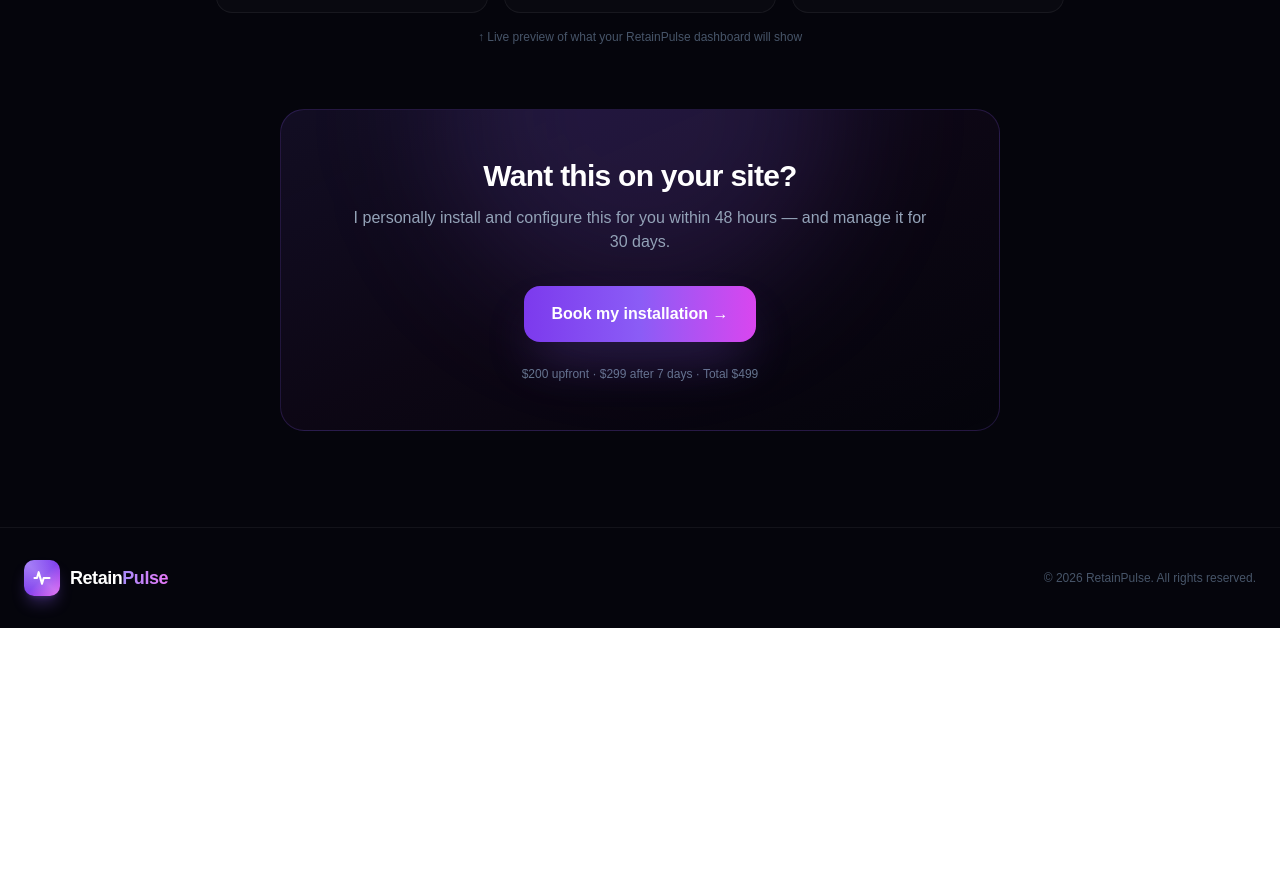
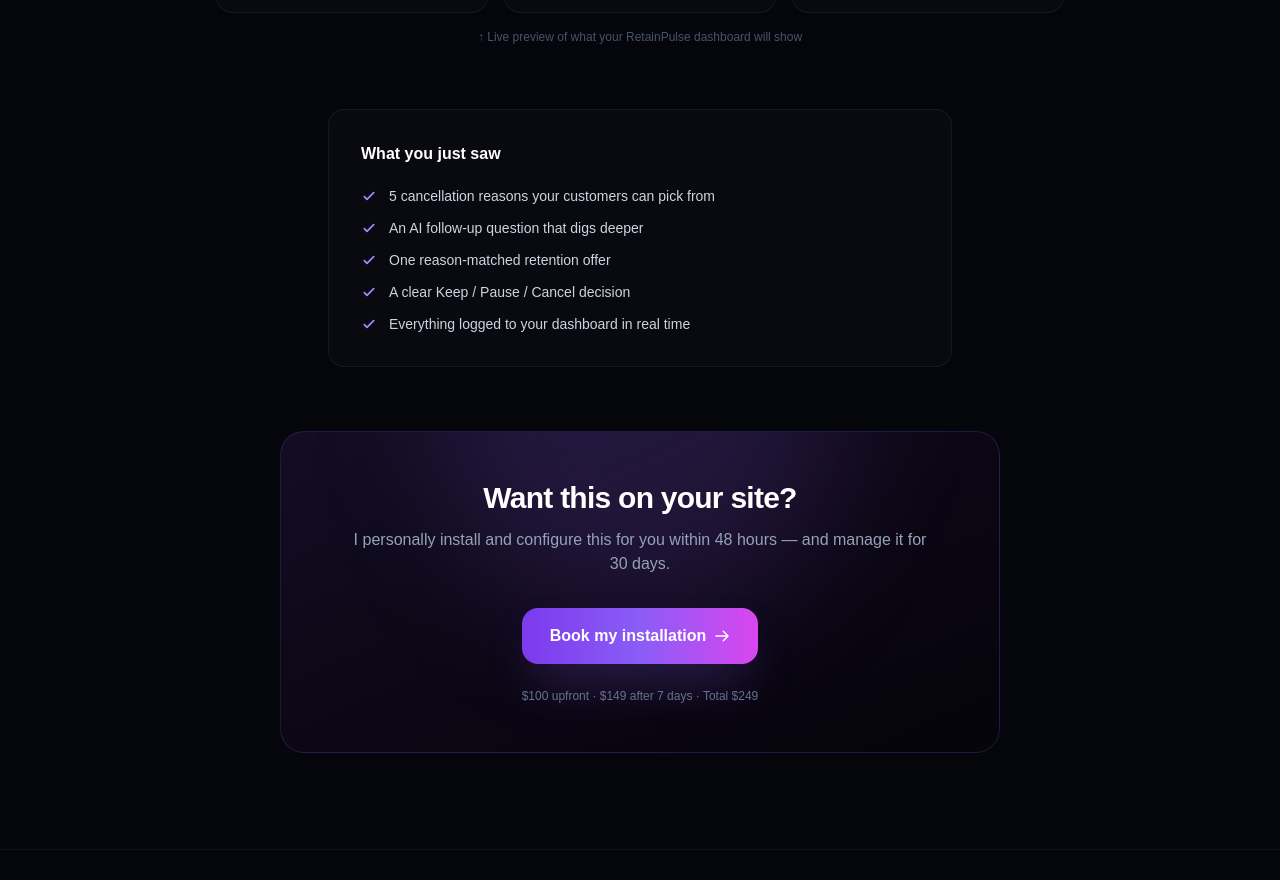
Before and after one commit to owikawa01-a11y/churnguard, a Next.js app: page /demo in a window 1280 px wide. Shown: the part 830-1710 px from the top of the page. Before the commit the page ends 1458 px from the top, so only its background shows below. Built offline with nearby package versions, Linux system fonts and the light colour scheme.

Commit message:
fix: demo page CTA now points to /book

```diff
--- a/app/demo/page.js
+++ b/app/demo/page.js
@@ -1,6 +1,6 @@
 "use client";
 
-import { useState, useEffect } from 'react';
+import { useState } from 'react';
 import Link from 'next/link';
 
 // ===========================================
@@ -21,13 +21,27 @@ const Logo = () => (
 );
 
 // ===========================================
+//  Icons
+// ===========================================
+const IconArrowRight = () => (
+  <svg className="w-4 h-4" fill="none" stroke="currentColor" viewBox="0 0 24 24" strokeWidth={2.2}>
+    <path strokeLinecap="round" strokeLinejoin="round" d="M14 5l7 7m0 0l-7 7m7-7H3" />
+  </svg>
+);
+
+const IconCheck = () => (
+  <svg className="w-4 h-4" fill="none" stroke="currentColor" viewBox="0 0 24 24" strokeWidth={2.5}>
+    <path strokeLinecap="round" strokeLinejoin="round" d="M5 13l4 4L19 7" />
+  </svg>
+);
+
+// ===========================================
 //  Main Component
 // ===========================================
 export default function DemoPage() {
-  const [widgetReady, setWidgetReady] = useState(false);
+  const [showWidget, setShowWidget] = useState(false);
 
-  // Set config + preload widget on mount
-  useEffect(() => {
+  const loadWidget = () => {
     window.RetainPulseConfig = {
       publicKey: '3a11005ef9ac7874bd34c67a',
       customerEmail: 'demo@customer.com',
@@ -36,27 +50,16 @@ export default function DemoPage() {
     };
 
     if (window.RetainPulse) {
-      setWidgetReady(true);
+      window.RetainPulse.show();
       return;
     }
 
     const script = document.createElement('script');
     script.src = '/widget.js';
     script.onload = () => {
-      if (window.RetainPulse) setWidgetReady(true);
-    };
-    script.onerror = () => {
-      console.error('[Demo] Failed to load widget.js');
+      if (window.RetainPulse) window.RetainPulse.show();
     };
     document.body.appendChild(script);
-  }, []);
-
-  const openWidget = () => {
-    if (window.RetainPulse) {
-      window.RetainPulse.show();
-    } else {
-      console.error('[Demo] Widget not loaded yet');
-    }
   };
 
   return (
@@ -104,14 +107,13 @@ export default function DemoPage() {
           </p>
 
           <button
-            onClick={openWidget}
-            disabled={!widgetReady}
-            className="group relative px-10 py-5 rounded-2xl text-lg font-bold text-white overflow-hidden transition-transform hover:scale-[1.03] active:scale-95 shadow-2xl shadow-violet-500/40 disabled:opacity-70 disabled:cursor-wait"
+            onClick={loadWidget}
+            className="group relative px-10 py-5 rounded-2xl text-lg font-bold text-white overflow-hidden transition-transform hover:scale-[1.03] active:scale-95 shadow-2xl shadow-violet-500/40"
           >
             <div className="absolute inset-0 bg-gradient-to-r from-violet-600 via-violet-500 to-fuchsia-500"></div>
             <div className="absolute inset-0 opacity-0 group-hover:opacity-100 bg-gradient-to-r from-fuchsia-500 via-violet-500 to-violet-600 transition-opacity duration-300"></div>
             <span className="relative flex items-center gap-3">
-              {widgetReady ? '🧪 Try the live demo' : '⏳ Loading demo...'}
+              🧪 Try the live demo
             </span>
           </button>
 
@@ -146,6 +148,37 @@ export default function DemoPage() {
           </p>
         </section>
 
+        {/* ═══════ What You Saw ═══════ */}
+        <section className="max-w-2xl mx-auto px-6 pb-16">
+          <div className="rounded-2xl bg-white/[0.02] border border-white/[0.06] p-6 md:p-8">
+            <h3 className="text-base font-semibold text-white mb-5">
+              What you just saw
+            </h3>
+            <ul className="space-y-3 text-sm text-slate-300">
+              <li className="flex gap-3">
+                <span className="mt-0.5 flex-shrink-0 text-violet-400"><IconCheck /></span>
+                <span>5 cancellation reasons your customers can pick from</span>
+              </li>
+              <li className="flex gap-3">
+                <span className="mt-0.5 flex-shrink-0 text-violet-400"><IconCheck /></span>
+                <span>An AI follow-up question that digs deeper</span>
+              </li>
+              <li className="flex gap-3">
+                <span className="mt-0.5 flex-shrink-0 text-violet-400"><IconCheck /></span>
+                <span>One reason-matched retention offer</span>
+              </li>
+              <li className="flex gap-3">
+                <span className="mt-0.5 flex-shrink-0 text-violet-400"><IconCheck /></span>
+                <span>A clear Keep / Pause / Cancel decision</span>
+              </li>
+              <li className="flex gap-3">
+                <span className="mt-0.5 flex-shrink-0 text-violet-400"><IconCheck /></span>
+                <span>Everything logged to your dashboard in real time</span>
+              </li>
+            </ul>
+          </div>
+        </section>
+
         {/* ═══════ CTA Section ═══════ */}
         <section className="max-w-3xl mx-auto px-6 pb-24">
           <div className="relative p-8 md:p-12 rounded-3xl bg-gradient-to-br from-violet-500/[0.10] via-fuchsia-500/[0.04] to-transparent border border-violet-500/20 overflow-hidden">
@@ -161,17 +194,21 @@ export default function DemoPage() {
               </p>
 
               <div className="flex flex-col sm:flex-row items-center justify-center gap-3">
-                <a
-                  href="mailto:Retainpulse+akamss001@gmail.com?subject=Interested%20in%20RetainPulse%20installation&body=Hi%2C%0A%0AI%20saw%20the%20RetainPulse%20demo%20and%20I'm%20interested%20in%20learning%20more.%0A%0AMy%20SaaS%3A%20%0AMy%20MRR%20range%3A%20%0A%0AThanks!"
-                  className="group relative px-7 py-4 rounded-2xl text-base font-semibold text-white overflow-hidden transition-transform hover:scale-[1.02] active:scale-95 shadow-2xl shadow-violet-500/30"
+                <Link
+                  href="/book"
+                  className="group relative px-7 py-4 rounded-2xl text-base font-semibold text-white overflow-hidden transition-transform hover:scale-[1.02] active:scale-95 shadow-2xl shadow-violet-500/30 inline-flex items-center gap-2"
                 >
                   <div className="absolute inset-0 bg-gradient-to-r from-violet-600 via-violet-500 to-fuchsia-500"></div>
-                  <span className="relative">Book my installation →</span>
-                </a>
+                  <div className="absolute inset-0 opacity-0 group-hover:opacity-100 bg-gradient-to-r from-fuchsia-500 via-violet-500 to-violet-600 transition-opacity duration-300"></div>
+                  <span className="relative flex items-center gap-2">
+                    Book my installation
+                    <IconArrowRight />
+                  </span>
+                </Link>
               </div>
 
               <p className="text-xs text-slate-500 mt-6">
-                $200 upfront · $299 after 7 days · Total $499
+                $100 upfront · $149 after 7 days · Total $249
               </p>
             </div>
           </div>
```
